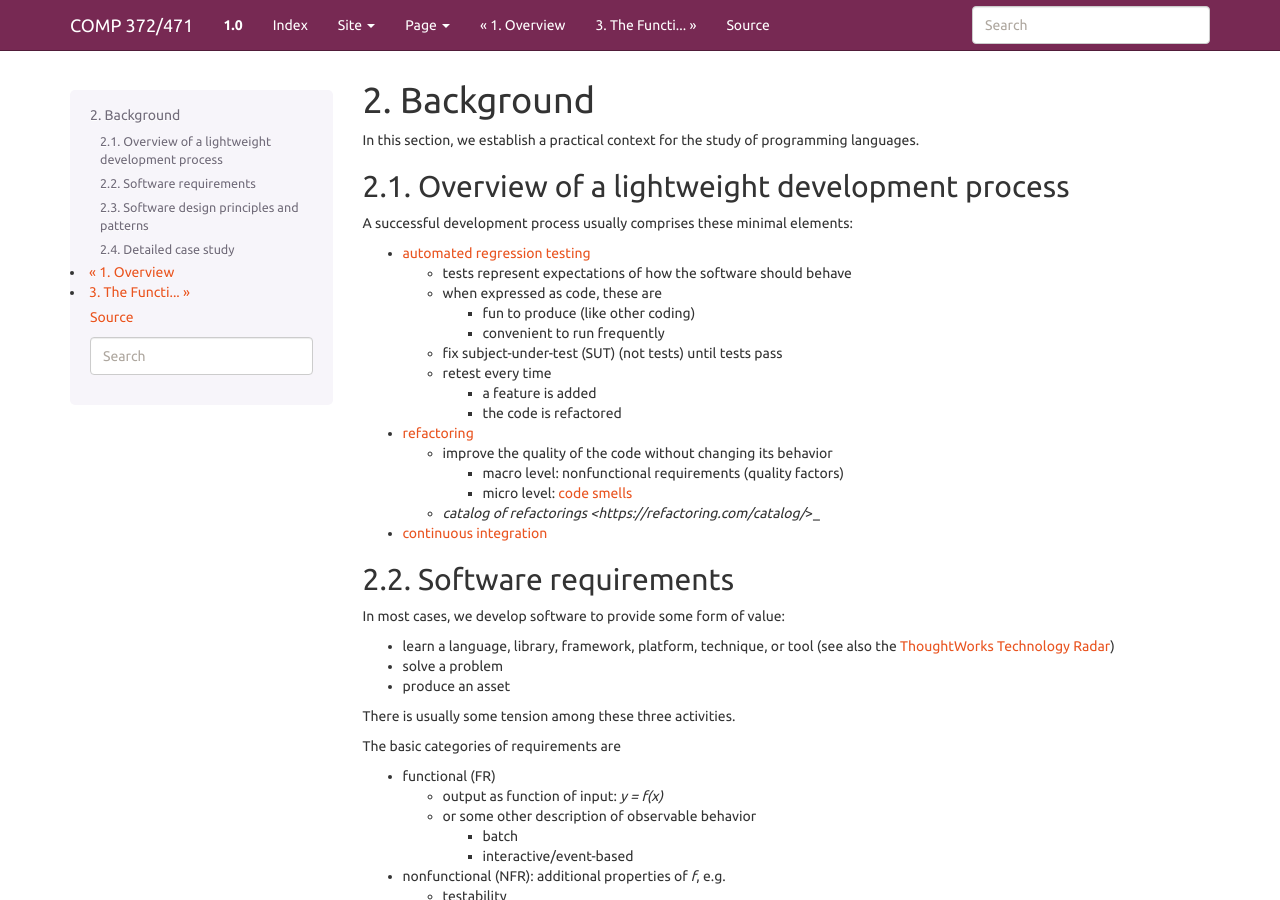
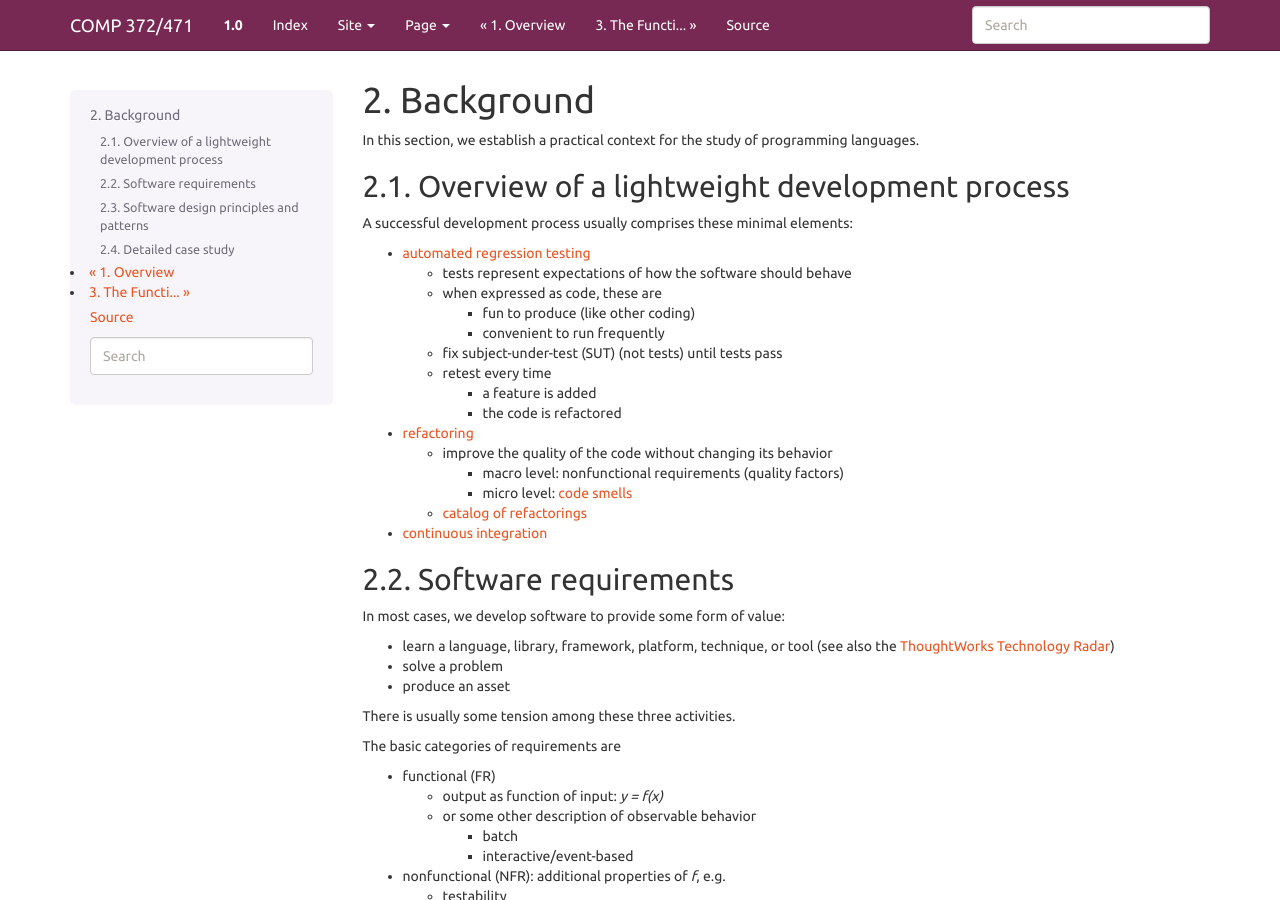
Before and after one commit to lucproglangcourse/lucproglangcourse.github.io, a Sphinx documentation site: the page built from source/background.rst, in a window 1280 px wide and 900 px high. Built offline with Sphinx 7.4.7, drawn with Linux system fonts in a browser that asks for light colours.

Commit message:
fixed borken link
Signed-off-by: Konstantin Läufer <klaeufer@gmail.com>

```diff
--- a/source/background.rst
+++ b/source/background.rst
@@ -33,7 +33,7 @@ A successful development process usually comprises these minimal elements:
 
     - micro level: `code smells <https://refactoring.guru/smells/smells>`_
 
-  - `catalog of refactorings <https://refactoring.com/catalog/`>_
+  - `catalog of refactorings <https://refactoring.com/catalog/>`_
 
 - `continuous integration <https://www.martinfowler.com/articles/continuousIntegration.html>`_
 
```
